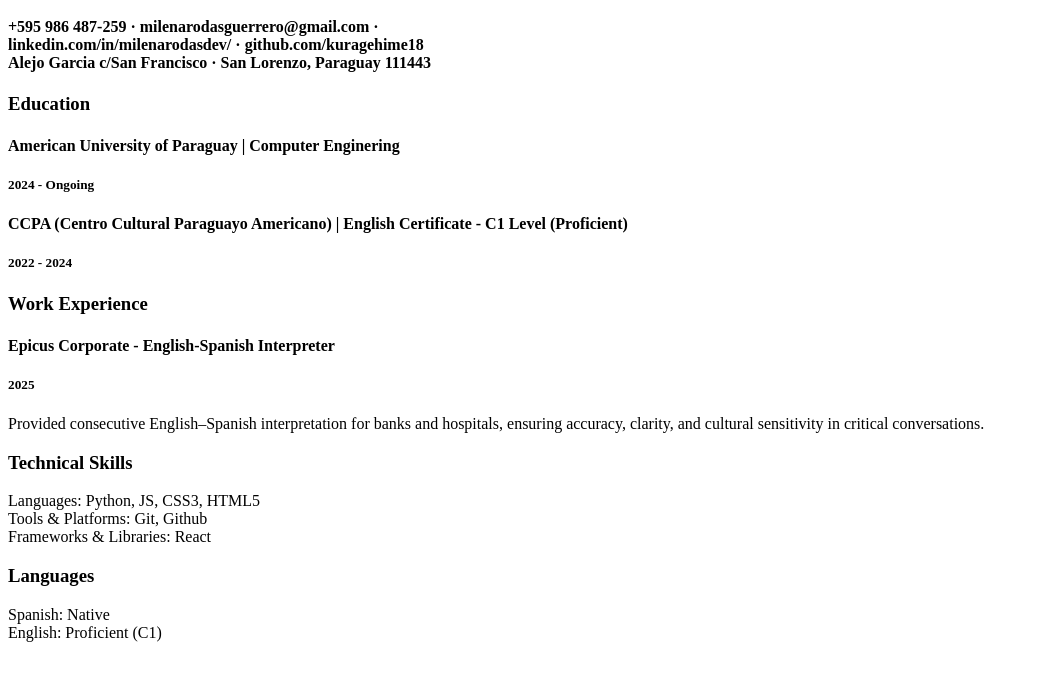
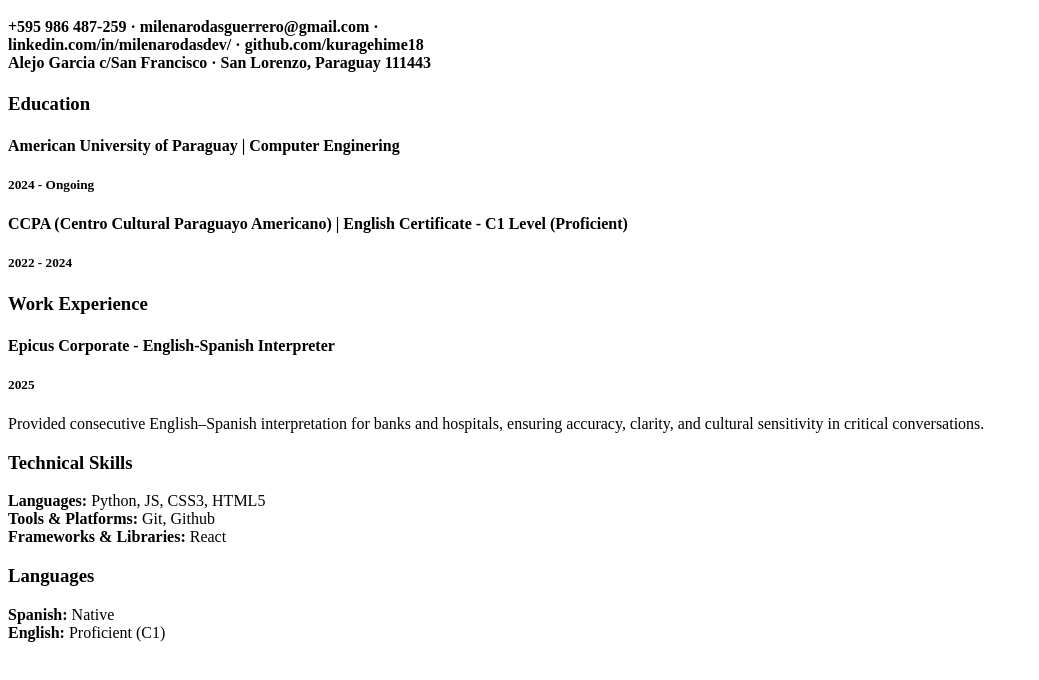
Before and after one commit to kuragehime18/Roadmap.sh-Front-End-Projects, a plain HTML site: page index.html in a window 1280 px wide. Shown: the part 110-790 px from the top of the page, without its empty margins (0-1039 px from the left). Drawn offline with Linux system fonts and the light colour scheme.

Commit message:
Added some boldness to text

```diff
--- a/index.html
+++ b/index.html
@@ -33,14 +33,14 @@
 
     <h3>Technical Skills</h3>
     <p>
-      Languages: Python, JS, CSS3, HTML5
-      <br />Tools & Platforms: Git, Github <br />Frameworks & Libraries: React
+      <b>Languages:</b> Python, JS, CSS3, HTML5 <br /><b>Tools & Platforms:</b>
+      Git, Github <br /><b>Frameworks & Libraries:</b> React
     </p>
 
     <h3>Languages</h3>
     <p>
-      Spanish: Native <br />
-      English: Proficient (C1)
+      <b>Spanish:</b> Native <br />
+      <b>English:</b> Proficient (C1)
     </p>
   </body>
 </html>
```
